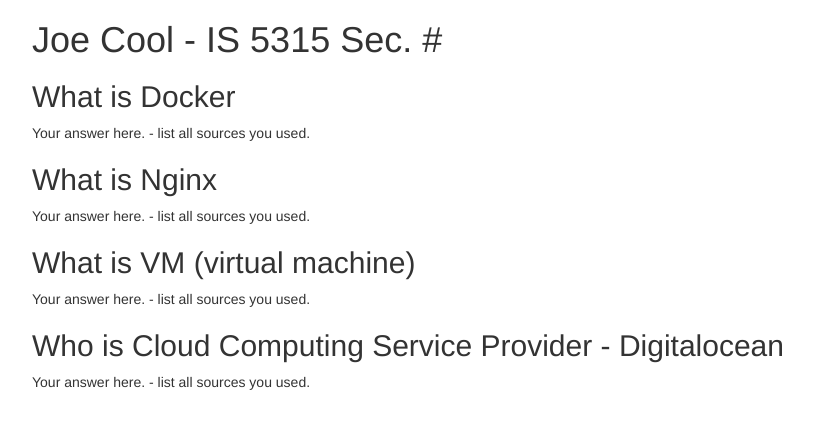
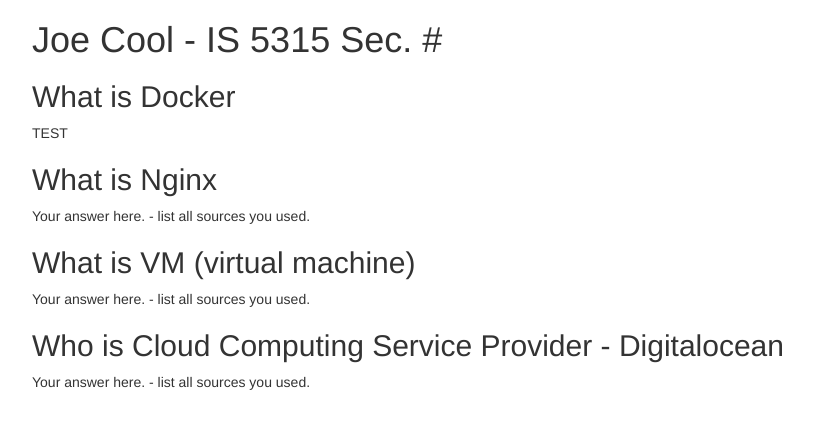
Before and after one commit to eichmana/5315, a plain HTML site: page index.html in a window 1280 px wide. Shown: the whole page, without its empty margins (38-851 px from the left). Drawn offline with nearby package versions, Linux system fonts and the light colour scheme.

Commit message:
hw files

```diff
--- a/index.html
+++ b/index.html
@@ -7,7 +7,7 @@
     <div class="container">
       <h1>Joe Cool - IS 5315 Sec. #</h1>
       <h2>What is Docker</h2>
-      <p>Your answer here. - list all sources you used.</p>
+      <p>TEST</p>
       <h2>What is Nginx</h2>
       <p>Your answer here. - list all sources you used.</p>
       <h2>What is VM (virtual machine)</h2>
```
